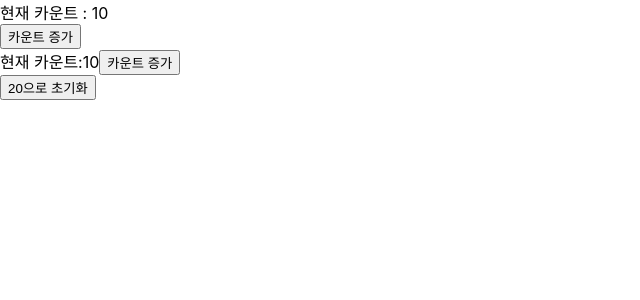
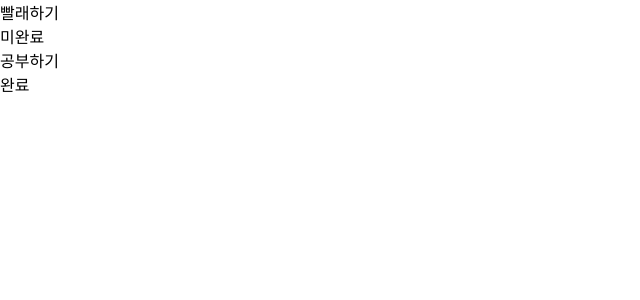
Before and after one commit to ldh3907/study-react-DoitReact, a React (Create React App) app: page / in a window 1280 px wide. Shown: the top 300 px of the page, without its empty margins (0-640 px from the left). Built offline with nearby package versions, Linux system fonts and the light colour scheme.

Commit message:
add : Counter2, CounterApp, SFC, ToDoList, ToDoTask
함수 컴포넌트, 배열 컴포넌트, 컴포넌트에서 콜백함수와 이벤트 처리 예제

```diff
--- a/src/03/03App.jsx
+++ b/src/03/03App.jsx
@@ -9,73 +9,76 @@ import LifecycleExample from "./LifecycleExample";
 import MyComponent from "./MyComponent";
 import NewCounter from "./NewCounter";
 import PropsComponent from "./PropsComponent";
+import SFC from "./SFC";
 import TodaysPlan from "./TodaysPlan";
+import ToDos from "./ToDoList";
 
-// const ThirdApp = () => {
-//   //   const array = [1, 2, 3];
-//   //   const obj = { name: "제목", age: 30 };
-//   //   const node = <h1>노드</h1>;
-//   //   const func = () => {
-//   //     console.log("메세지");
-//   //   };
+const ThirdApp = () => {
+  //   const array = [1, 2, 3];
+  //   const obj = { name: "제목", age: 30 };
+  //   const node = <h1>노드</h1>;
+  //   const func = () => {
+  //     console.log("메세지");
+  //   };
 
-//   return (
-//     <div className="body">
-//       {/* <TodaysPlan />
-//       <MyComponent name="message" />
-//       <PropsComponent message="hi" />
-//       <ChildComponent
-//         boolValue={true}
-//         numValue={1}
-//         arrayValue={array}
-//         objValue={obj}
-//         nodeValue={node}
-//         funcValue={func}
-//       />
+  return (
+    <div className="body">
+      {/* <TodaysPlan />
+      <MyComponent name="message" />
+      <PropsComponent message="hi" />
+      <ChildComponent
+        boolValue={true}
+        numValue={1}
+        arrayValue={array}
+        objValue={obj}
+        nodeValue={node}
+        funcValue={func}
+      />
+      <div>
+        <b>지루할 때 : </b>
+        <BooleanComponent bored />
+      </div>
+      <div>
+        <b>즐거울 때 : </b>
+        <BooleanComponent />
+      </div>
+      <ChildComponent2 objValue={{ age: "20살" }} requiredStringValue="문자" />
+      <DefaultPropsComponent />
+      <ChildProperty>
+        <div>
+          <span>자식 노드</span>
+        </div>
+      </ChildProperty>
+      <LifecycleExample /> */}
+      <ToDos />
+    </div>
+  );
+};
+
+// class ThirdApp extends React.Component {
+//   constructor(props) {
+//     super(props);
+//     this.state = { count: 10 };
+//     this.resetCount = this.resetCount.bind(this);
+//   }
+//   resetCount() {
+//     this.setState(({ count }) => ({ count: count + 10 }));
+//   }
+//   render() {
+//     return (
 //       <div>
-//         <b>지루할 때 : </b>
-//         <BooleanComponent bored />
+//         <div>
+//           <Counter count={this.state.count} />
+//         </div>
+//         <div>
+//           <NewCounter count={this.state.count} />
+//         </div>
+//         <button onClick={this.resetCount}>
+//           {this.state.count + 10}으로 초기화
+//         </button>
 //       </div>
-//       <div>
-//         <b>즐거울 때 : </b>
-//         <BooleanComponent />
-//       </div>
-//       <ChildComponent2 objValue={{ age: "20살" }} requiredStringValue="문자" />
-//       <DefaultPropsComponent />
-//       <ChildProperty>
-//         <div>
-//           <span>자식 노드</span>
-//         </div>
-//       </ChildProperty>
-//       <LifecycleExample /> */}
-//     </div>
-//   );
-// };
-
-class ThirdApp extends React.Component {
-  constructor(props) {
-    super(props);
-    this.state = { count: 10 };
-    this.resetCount = this.resetCount.bind(this);
-  }
-  resetCount() {
-    this.setState(({ count }) => ({ count: count + 10 }));
-  }
-  render() {
-    return (
-      <div>
-        <div>
-          <Counter count={this.state.count} />
-        </div>
-        <div>
-          <NewCounter count={this.state.count} />
-        </div>
-        <button onClick={this.resetCount}>
-          {this.state.count + 10}으로 초기화
-        </button>
-      </div>
-    );
-  }
-}
+//     );
+//   }
+// }
 
 export default ThirdApp;
--- /dev/null
+++ b/src/03/SFC.jsx
@@ -0,0 +1,12 @@
+import PropTypes from "prop-types";
+
+function SFC(props, context) {
+  const { somePropValue } = props;
+  const { someContextValue } = context;
+  return <h1>Hello, {somePropValue}</h1>;
+}
+
+SFC.propTypes = { somePropValue: PropTypes.any };
+SFC.propTypes = { someContextValue: "default value" };
+
+export default SFC;
--- /dev/null
+++ b/src/03/ToDoList.jsx
@@ -0,0 +1,17 @@
+import ToDoTask from "./ToDoTask";
+
+const ToDos = () => {
+  const todoList = [
+    { taskName: "빨래하기", finished: false },
+    { taskName: "공부하기", finished: true },
+  ];
+  return (
+    <div>
+      {todoList.map((todo) => (
+        <ToDoTask taskName={todo.taskName} finished={todo.finished} />
+      ))}
+    </div>
+  );
+};
+
+export default ToDos;
--- /dev/null
+++ b/src/03/ToDoTask.jsx
@@ -0,0 +1,10 @@
+const ToDoTask = ({ taskName, finished }) => {
+  return (
+    <div>
+      <div>{taskName}</div>
+      <div>{finished ? "완료" : "미완료"}</div>
+    </div>
+  );
+};
+
+export default ToDoTask;
```
Also changed, not shown: src/03/Counter2.jsx (added, +11 -0 lines), src/03/CounterApp.jsx (added, +20 -0 lines).
